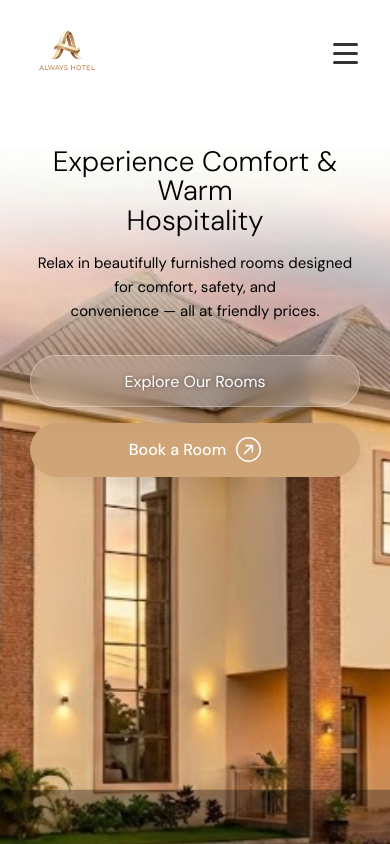
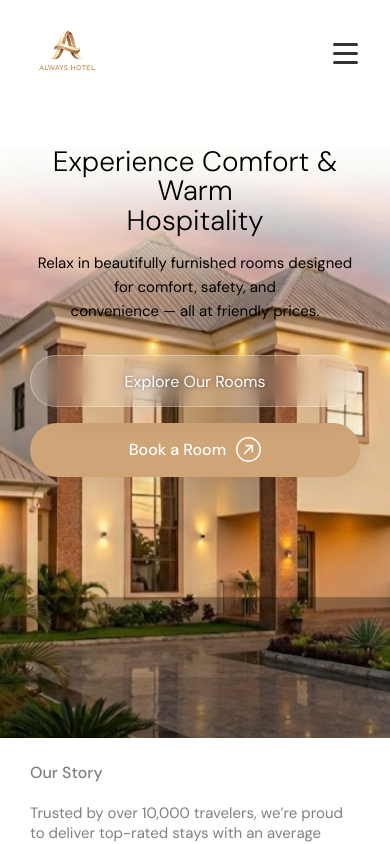
Before and after one commit to devNenye001/Always-Hotel, a React (Vite) app: page / in a window 390 px wide. Shown: the top 844 px of the page. Built offline with nearby package versions, Linux system fonts and the light colour scheme; a web font is replaced by a local one.

Commit message:
made the hero section responsive for mobile

```diff
--- a/src/components/hero-section/hero-section.css
+++ b/src/components/hero-section/hero-section.css
@@ -95,7 +95,7 @@
 
 @media (max-width: 768px) {
   .hero {
-    height: 100vh;
+    height: 70vh;
     padding: 0px 30px;
   }
 
```
